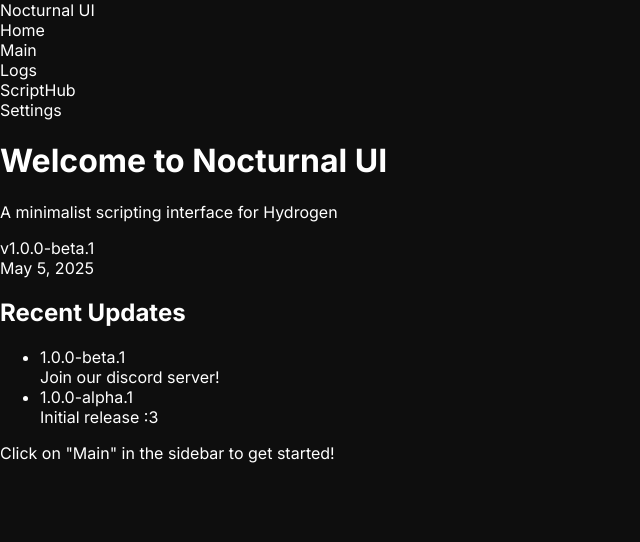
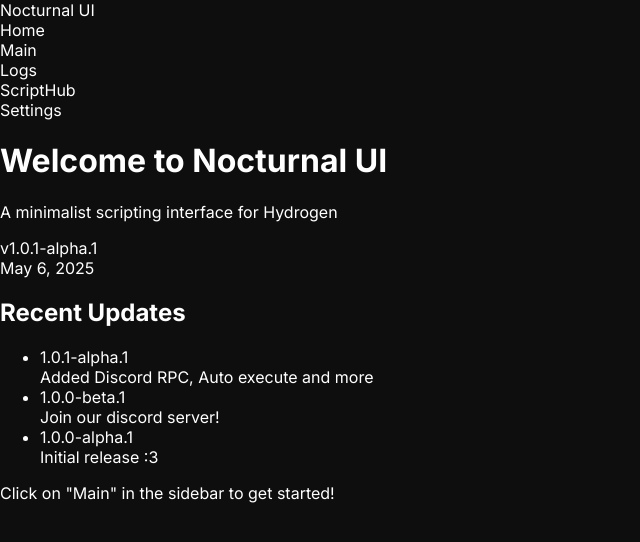
Before and after one commit to sillyconvicted/nocturnalui, a React (Vite) app: page / in a window 1280 px wide. Shown: the top 542 px of the page, without its empty margins (0-640 px from the left). Built offline with nearby package versions, Linux system fonts and the light colour scheme; the HTML template or start-up script is replaced by a standard one.

Commit message:
fix: forgot to change latest version v1.0.1

```diff
--- a/src/components/HomePage.jsx
+++ b/src/components/HomePage.jsx
@@ -10,13 +10,17 @@
         </p>
 
         <div className="version-info-box">
-          <div className="version">v1.0.0-beta.1</div>
-          <div className="build-date">May 5, 2025</div>
+          <div className="version">v1.0.1-alpha.1</div>
+          <div className="build-date">May 6, 2025</div>
         </div>
 
         <div className="changelog-box">
           <h2 className="changelog-title">Recent Updates</h2>
           <ul className="changelog-list">
+          <li>
+              <div className="changelog-version">1.0.1-alpha.1</div>
+              <div className="changelog-text">Added Discord RPC, Auto execute and more</div>
+            </li>
           <li>
               <div className="changelog-version">1.0.0-beta.1</div>
               <div className="changelog-text">Join our discord server!</div>
```
